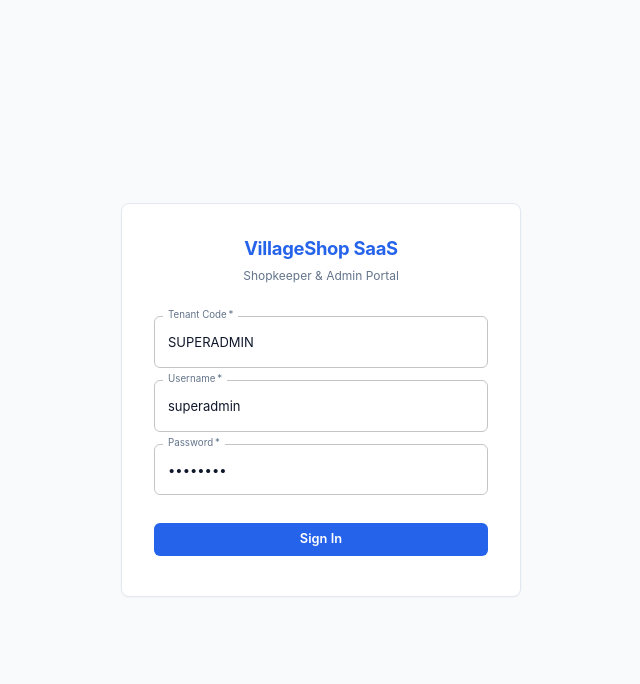
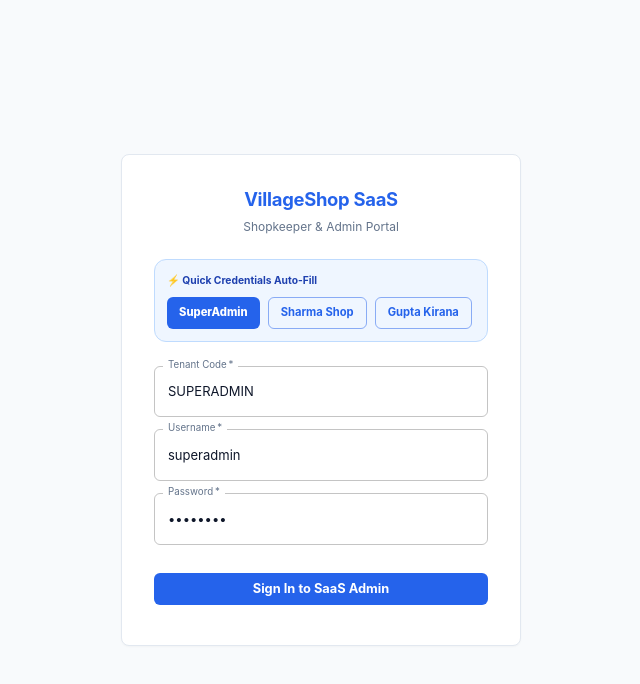
Before and after one commit to arunkrana5/POSAdminPanel, a React (Vite) app: page /login in a window 1280 px wide. Shown: the top 684 px of the page, without its empty margins (319-959 px from the left). Built offline with nearby package versions, Linux system fonts and the light colour scheme.

Commit message:
Add SuperAdmin auto-fill button and preset options on login screen

```diff
--- a/src/pages/Login.tsx
+++ b/src/pages/Login.tsx
@@ -49,6 +49,53 @@ export const Login: React.FC = () => {
 
           {error && <Alert severity="error" sx={{ mb: 2 }}>{error}</Alert>}
 
+          <Box sx={{ mb: 2, p: 1.5, bgcolor: '#EFF6FF', borderRadius: 2, border: '1px solid #BFDBFE' }}>
+            <Typography variant="caption" display="block" color="#1E40AF" fontWeight="700" mb={1}>
+              ⚡ Quick Credentials Auto-Fill
+            </Typography>
+            <Box display="flex" gap={1} flexWrap="wrap">
+              <Button
+                size="small"
+                variant="contained"
+                color="primary"
+                onClick={() => {
+                  setTenantCode('SUPERADMIN');
+                  setUsername('superadmin');
+                  setPassword('admin123');
+                }}
+                sx={{ fontSize: '0.7rem', fontWeight: 800, textTransform: 'none' }}
+              >
+                SuperAdmin
+              </Button>
+              <Button
+                size="small"
+                variant="outlined"
+                color="primary"
+                onClick={() => {
+                  setTenantCode('SHARMA_SHOP');
+                  setUsername('sharma_admin');
+                  setPassword('admin123');
+                }}
+                sx={{ fontSize: '0.7rem', fontWeight: 700, textTransform: 'none' }}
+              >
+                Sharma Shop
+              </Button>
+              <Button
+                size="small"
+                variant="outlined"
+                color="primary"
+                onClick={() => {
+                  setTenantCode('GUPTA_KIRANA');
+                  setUsername('gupta_admin');
+                  setPassword('admin123');
+                }}
+                sx={{ fontSize: '0.7rem', fontWeight: 700, textTransform: 'none' }}
+              >
+                Gupta Kirana
+              </Button>
+            </Box>
+          </Box>
+
           <form onSubmit={handleLogin}>
             <TextField
               fullWidth
@@ -78,8 +125,8 @@ export const Login: React.FC = () => {
               onChange={(e) => setPassword(e.target.value)}
               required
             />
-            <Button fullWidth type="submit" variant="contained" size="large" sx={{ mt: 3 }}>
-              Sign In
+            <Button fullWidth type="submit" variant="contained" size="large" sx={{ mt: 3, fontWeight: 700 }}>
+              Sign In to SaaS Admin
             </Button>
           </form>
         </CardContent>
```
